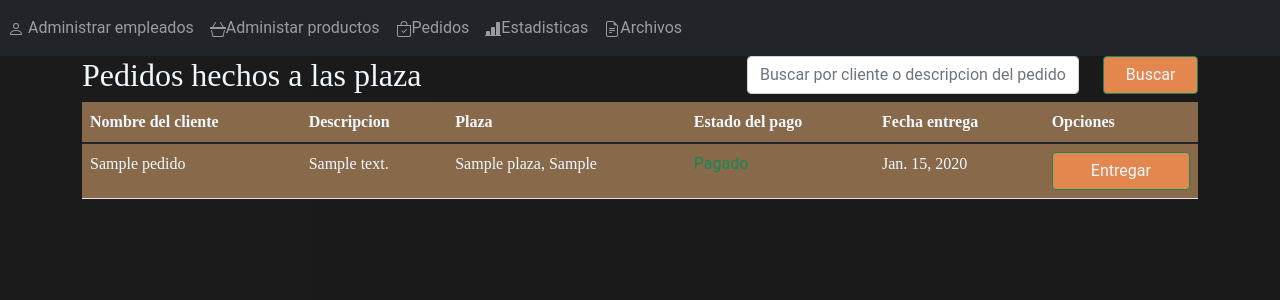
After one commit to edgarhaasmann/LaPane-Web, a Django app: template LaPane/templates/admin/pedidosAdmin.html in a window 1280 px wide. The commit adds this page. Shown: the top 300 px of the page. Run offline with Django 4.2, Linux system fonts and the light colour scheme; the template is opened without the code that fills it: values that come from a table or form of the project are taken from there, others are empty; tables that the repository leaves empty hold one stand-in row (values such as "Sample post").

Commit message:
cambios pedidos por el cliente en admin

```diff
--- a/LaPane/LaPane/urls.py
+++ b/LaPane/LaPane/urls.py
@@ -26,6 +26,7 @@ urlpatterns = [
     path('admin/editProduct',inventario.editProduct, name='editProduct'),
     path('admin/delProduct', inventario.delProduct, name='delProduct'),
     path('admin/estadisticas', adminview.statistics, name='statistics'),
+    path('admin/pedidos', adminview.pedidosList, name='pedidosAdminList'),
     path('admin/purgaVenta', adminview.purgVentas, name='purga'),
     #rutas empleadoPlaza
     path('ventas/RealizarVenta', plazaview.listProductos, name = 'venta'),
--- a/LaPane/apps/plazaEmpleadoApp/models.py
+++ b/LaPane/apps/plazaEmpleadoApp/models.py
@@ -1,4 +1,5 @@
 from django.db import models
+from django.forms import model_to_dict
 from ..userApp.models import *
 from datetime import datetime
 
@@ -29,12 +30,15 @@ class Pedidos(models.Model):
     precio = models.DecimalField(max_digits=30, decimal_places=2)
     cantidadproducto = models.IntegerField(db_column='cantidadProducto')  # Field name made lowercase.
     estadoPago = models.BooleanField(default=False)
+    fEntrega = models.DateField(db_column='fentrega')
     id_plaza = models.ForeignKey(Plazas, models.DO_NOTHING, db_column='id_plaza', blank=True, null=True)
 
     class Meta:
         managed = True
         db_table = 'pedidos'
-
+    def toJson(self):
+        item = model_to_dict(self)
+        return item
 class Abonos(models.Model):
     id_abono = models.AutoField(primary_key=True)
     valorAbono = models.DecimalField(max_digits=30, decimal_places=2)
--- /dev/null
+++ b/LaPane/static/js/buscarAdmin.js
@@ -0,0 +1,116 @@
+$('.btn-buscar').on('click', function(){
+    let inputBuscar = document.querySelector('.inputBuscar').value;
+
+    if(inputBuscar && inputBuscar!=' '){
+        $.ajax({
+            url:'pedidos',
+            type:'GET',
+            data: {inputBuscar},
+            dataType:'JSON',
+            success: function(res){
+                console.log(res);
+                const tbody = document.querySelector('.tbody');
+                if(res.length>0)
+                for(let r=0; r<res.length; r++){
+                    let nombre = $(`#nom${res[r].id_pedido}`).text(),
+                        estado = $(`#est${res[r].id_pedido}`).text(),
+                        e = estado.split(' ');
+
+                    content = `
+                    <tr>
+                        <td class='text'>${res[r].nombrecliente}</td>
+                        <td class='text'>${res[r].descripcionpedido}</td>
+                        <td class='text'>${nombre}</td>
+                        <td class='text ${e[1] === 'No'?'text-warning':'text-success'}'>${estado}</td>
+                        <td class='text'>${res[r].fEntrega}</td>
+                        <td><form method="get"><input type='text' name='idPedido' value='${res[r].id_pedido}' hidden>  <button type="submit" class="btn btn-success form-control">Entregar</button></form> </td>
+                    </tr>
+
+                    `
+                    tbody.innerHTML = content
+                }else{
+                    alert('No se encontraron coincidencias!')
+                }
+
+            },
+            error:function(res){
+                console.log(res.error)
+            }
+        });
+    }else{
+        location.reload()
+    }
+});
+
+
+// $(document).ready(function(){
+//     function addToHtml(nc, dp, pl,ep ,fe ){
+//         let row = $(this).closest('tr'),
+//             nombre = row.find(nc)
+//             res = `
+//                 <tr>
+//                     <td class='text'>${nc}</td>
+//                     <td class='text'>${dp}</td>
+//                     <td class='text'>${pl}</td>
+//                     <td class='text'>${ep}</td>
+//                     <td class='text'>${fe}</td>
+//                     <td><form action="{url 'pedidosAdminList'}" method="post"> <button type="submit" class="btn btn-success form-control">Entregar</button></form> </td>
+//                 </tr>
+//                     `
+//         return res
+//     }
+//     const btnSearch = document.querySelector('.btn-buscar');
+//     let b = btnSearch.addEventListener('click', addToHtml)
+//     $('.btn-buscar').on('click', function(){
+
+//     //     const inputBuscar = document.querySelector('.inputBuscar');
+//     //     const tbody = document.querySelector('.tbody')
+//     //     let item = document.querySelectorAll('.item');
+//     //     let res=''
+//     //     try{
+//     //         item.forEach((i)=>{
+//     //             let nc = i.querySelector('.nombreCliente').textContent,
+//     //                 dp = i.querySelector('.descripcionPedido').textContent,
+//     //                 pl = i.querySelector('.plaza').textContent,
+//     //                 ep = i.querySelector('.estado').textContent,
+//     //                 fe = i.querySelector('.fentrega').textContent;
+//     //                 if(nc === inputBuscar.value){
+//     //                     res += addToHtml(nc, dp, pl,ep ,fe)
+//     //                     throw BreakException
+//     //                 }else if(dp.search(inputBuscar.value)){
+//     //                     res +=addToHtml(nc, dp, pl,ep ,fe)
+//     //                     throw BreakException
+
+//     //                 }else{
+//     //                     alert('No se encontraron coincidencias')
+//     //                 }
+
+//     //         });
+//     //     }catch(error){
+//     //         if(inputBuscar.value!=''){
+//     //             tbody.innerHTML = res
+//     //         }else{
+//     //             location.reload()
+//     //         }
+//     //     }
+//     // });
+
+//     });
+// });
+// const btnSearch = document.querySelector('.btn-buscar');
+// function addToHtml(){
+//     let row = $(this).closest('tr'),
+//         pc = row.find('.nombreCliente').val()
+
+//         return pc
+// }
+
+// btnSearch.addEventListener('click', addToHtml)
+
+// $(document).on('click', '.btn-buscar', function(){
+//     // const row = $(this).closest('tr'),
+//     //     inputBuscar = document.querySelector('.inputBuscar').value;
+//     // let nombre = document.querySelector('')
+//     // nombre.search(inputBuscar)
+//     // console.log(inputBuscar.value)
+// })
--- a/LaPane/static/js/ventaProducto.js
+++ b/LaPane/static/js/ventaProducto.js
@@ -57,10 +57,16 @@ $(document).ready(function(){
    $(document).on('click','#btn-vender', function(){
       const item = document.querySelectorAll('.item-Producto');
       item.forEach((i)=>{
-         let id_producto = i.querySelector('.id').value;
-         let total_producto = i.querySelector('.totlp').value;
-         let id_plaza = i.querySelector('.id_plaza').value;
-         let cantidad = i.querySelector('.cantidadP').value;
+         let id_producto = i.querySelector('.id').value,
+             total_producto = i.querySelector('.totlp').value,
+             id_plaza = i.querySelector('.id_plaza').value,
+             cantidad = i.querySelector('.cantidadP').value;
+
+         if (cantidad ===''){
+            alert('la cantidad no puede quedar vacia')
+         }else if (cantidad==='0'){
+            alert('La cantidad no puede ser cero')
+         }else{
 
             $.ajax({
                url:'Venta',
@@ -74,9 +80,18 @@ $(document).ready(function(){
                dataType:'json',
                success:function(data){
                   let message = data.content.message;
+                  console.log('false');
                   location.reload( );
+               },error:function(data){
+                  let message = data.content.message;
+                  console.log(message);
+                  // alert(message.status);
+                  // console.log(message.content.status, message.content.message);
+                  // location.reload();
                }
+
             });
+         }
       });
    });
 
--- a/LaPane/templates/admin/modalEditProduct.html
+++ b/LaPane/templates/admin/modalEditProduct.html
@@ -21,7 +21,7 @@
                         </p>
                     <label class="text" for="precioProducto">Precio establecido</label>
                         <p class="mb-3">
-                            <input class="form-control" type="number" value="{{e.precio}}" name="precio">
+                            <input class="form-control" type="number" value="{{e.precio}}" name="precio" step="0.01">
                         </p>
 
                         <button type="submit" class="form-control btn btn-outline-primary"> Guardar datos</button>
--- /dev/null
+++ b/LaPane/templates/admin/pedidosAdmin.html
@@ -0,0 +1,55 @@
+{% extends 'base.html' %}
+
+{% block head %} Pedidos {% endblock%}
+
+{% block content %}
+
+    <div class="container">
+        <div class="row">
+            <div class="col">
+                <div class="row">
+                    <div class="col-lg-7">
+                        <h2 class="text">Pedidos hechos a las plaza</h2>
+                    </div>
+                    <div class="col">
+                        <div class="row">
+                            <div class="col-lg-9">
+                                <input type="text" class="col-lg-3 form-control inputBuscar" placeholder="Buscar por cliente o descripcion del pedido">
+                            </div>
+                            <div class="col">
+                                <button type="button" class="btn btn-success form-control btn-buscar" name="btn-buscar">Buscar</button>
+                            </div>
+                        </div>
+                    </div>
+                </div>
+                <table class="table">
+                    <thead>
+                        <th class="text">Nombre del cliente</th>
+                        <th class="text">Descripcion</th>
+                        <th class="text">Plaza</th>
+                        <th class="text">Estado del pago</th>
+                        <th class="text">Fecha entrega</th>
+                        <th class="text">Opciones</th>
+                    </thead>
+                    <tbody class="tbody">
+                        <form method="get">
+                                {% for lp in ListPedidos %}
+                                <tr class="item">
+                                    <td class="text nombreCliente" id="{{lp.nombrecliente}}">{{lp.nombrecliente}}</td>
+                                    <td class="text descripcionPedido">{{lp.descripcionpedido}}</td>
+                                    <td class="text " id="nom{{lp.id_pedido}}">{{lp.id_plaza.nombre}}, {{lp.id_plaza.ubicacion}}</td>
+                                    <td class="estado" id="est{{lp.id_pedido}}">{% if lp.estadoPago == 1 %} <div class="text-success ">Pagado</div> {%else%} <div class="text-warning ">No pagado</div> {% endif %}</td>
+                                    <td class="text fentrega">{{lp.fEntrega}}</td>
+                                    <td><input type='text' name='idPedido' value='{{lp.id_pedido}}' hidden><button type="submit" class="btn btn-success form-control">Entregar</button></td>
+                                </tr>
+                                {% endfor %}
+
+                        </form>
+                    </tbody>
+                </table>
+            </div>
+        </div>
+    </div>
+
+
+{% endblock %}
--- a/LaPane/templates/base.html
+++ b/LaPane/templates/base.html
@@ -1,7 +1,7 @@
 {% load static %}
 
 <!DOCTYPE html>
-<html lang="en">
+<html lang="es">
 <head>
     <meta charset="UTF-8">
     <meta http-equiv="X-UA-Compatible" content="IE=edge">
@@ -45,6 +45,7 @@
 <script src="https://cdn.jsdelivr.net/npm/chart.js"></script>
 <script src="{% static 'js/ventaProducto.js' %}"></script>
 <script src="{% static 'js/AbonoPedido.js' %}"></script>
+<script src="{% static 'js/buscarAdmin.js' %}"></script>
 
 {% block scripts %}
 {% endblock %}
--- a/LaPane/templates/navbarAdmin.html
+++ b/LaPane/templates/navbarAdmin.html
@@ -17,6 +17,12 @@
                       </svg>Administar productos</a>
                 </li>
                 <li class="navbar-item">
+                    <a href=" {% url 'pedidosAdminList' %}" class="nav-link"><svg xmlns="http://www.w3.org/2000/svg" width="16" height="16" fill="currentColor" class="bi bi-bag-check" viewBox="0 0 16 16">
+                        <path fill-rule="evenodd" d="M10.854 8.146a.5.5 0 0 1 0 .708l-3 3a.5.5 0 0 1-.708 0l-1.5-1.5a.5.5 0 0 1 .708-.708L7.5 10.793l2.646-2.647a.5.5 0 0 1 .708 0z"/>
+                        <path d="M8 1a2.5 2.5 0 0 1 2.5 2.5V4h-5v-.5A2.5 2.5 0 0 1 8 1zm3.5 3v-.5a3.5 3.5 0 1 0-7 0V4H1v10a2 2 0 0 0 2 2h10a2 2 0 0 0 2-2V4h-3.5zM2 5h12v9a1 1 0 0 1-1 1H3a1 1 0 0 1-1-1V5z"/>
+                      </svg>Pedidos</a>
+                </li>
+                <li class="navbar-item">
                     <a href=" {% url 'statistics' %}" class="nav-link"><svg xmlns="http://www.w3.org/2000/svg" width="16" height="16" fill="currentColor" class="bi bi-bar-chart-line-fill" viewBox="0 0 16 16">
                         <path d="M11 2a1 1 0 0 1 1-1h2a1 1 0 0 1 1 1v12h.5a.5.5 0 0 1 0 1H.5a.5.5 0 0 1 0-1H1v-3a1 1 0 0 1 1-1h2a1 1 0 0 1 1 1v3h1V7a1 1 0 0 1 1-1h2a1 1 0 0 1 1 1v7h1V2z"/>
                       </svg>Estadisticas</a>
@@ -27,6 +33,7 @@
                         <path d="M9.5 0H4a2 2 0 0 0-2 2v12a2 2 0 0 0 2 2h8a2 2 0 0 0 2-2V4.5L9.5 0zm0 1v2A1.5 1.5 0 0 0 11 4.5h2V14a1 1 0 0 1-1 1H4a1 1 0 0 1-1-1V2a1 1 0 0 1 1-1h5.5z"/>
                       </svg>Archivos</a>
                 </li>
+
         </ul>
 
     </div>
--- a/LaPane/templates/navbarEmpleado.html
+++ b/LaPane/templates/navbarEmpleado.html
@@ -17,6 +17,7 @@
                         <path d="M8 8a3 3 0 1 0 0-6 3 3 0 0 0 0 6zm2-3a2 2 0 1 1-4 0 2 2 0 0 1 4 0zm4 8c0 1-1 1-1 1H3s-1 0-1-1 1-4 6-4 6 3 6 4zm-1-.004c-.001-.246-.154-.986-.832-1.664C11.516 10.68 10.289 10 8 10c-2.29 0-3.516.68-4.168 1.332-.678.678-.83 1.418-.832 1.664h10z"/>
                     </svg>Apartar producto</a>
                 </li>
+
         </ul>
     </div>
 </nav>
```
Also changed, not shown: LaPane/LaPane/settings.py (+18 -18 lines), LaPane/apps/adminApp/views.py (+22 -1 lines), LaPane/apps/plazaEmpleadoApp/views.py (+35 -23 lines), LaPane/templates/plazaEmpleado/plazaPedidos.html (+9 -4 lines). Lines whose indentation alone changed are shown as unchanged.
